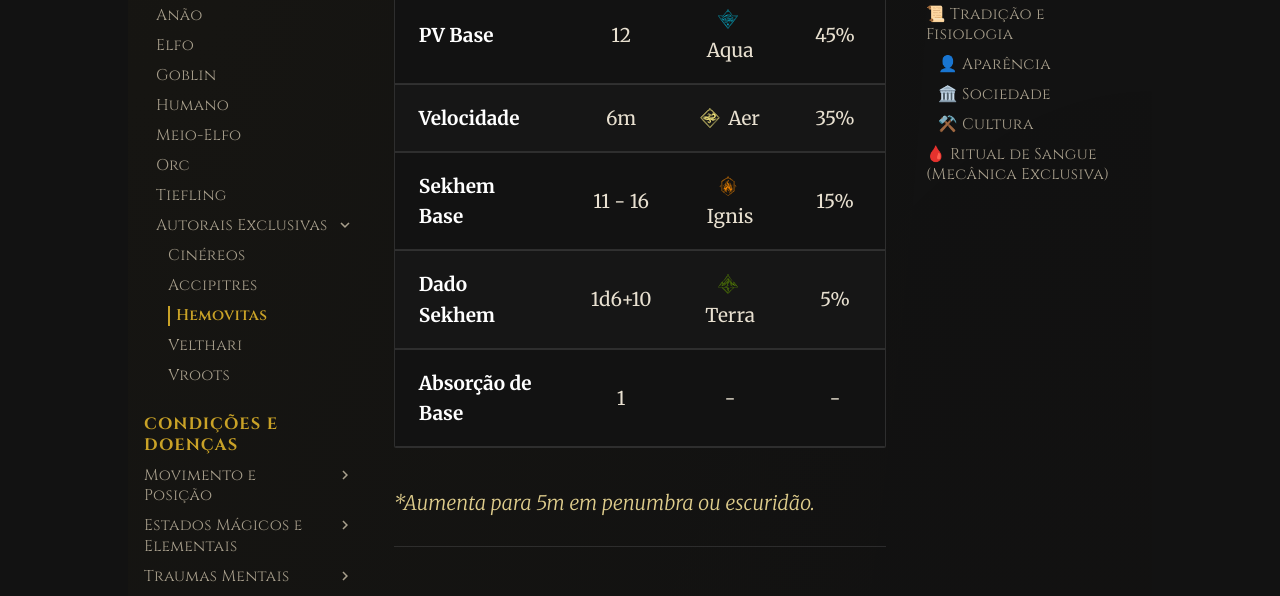
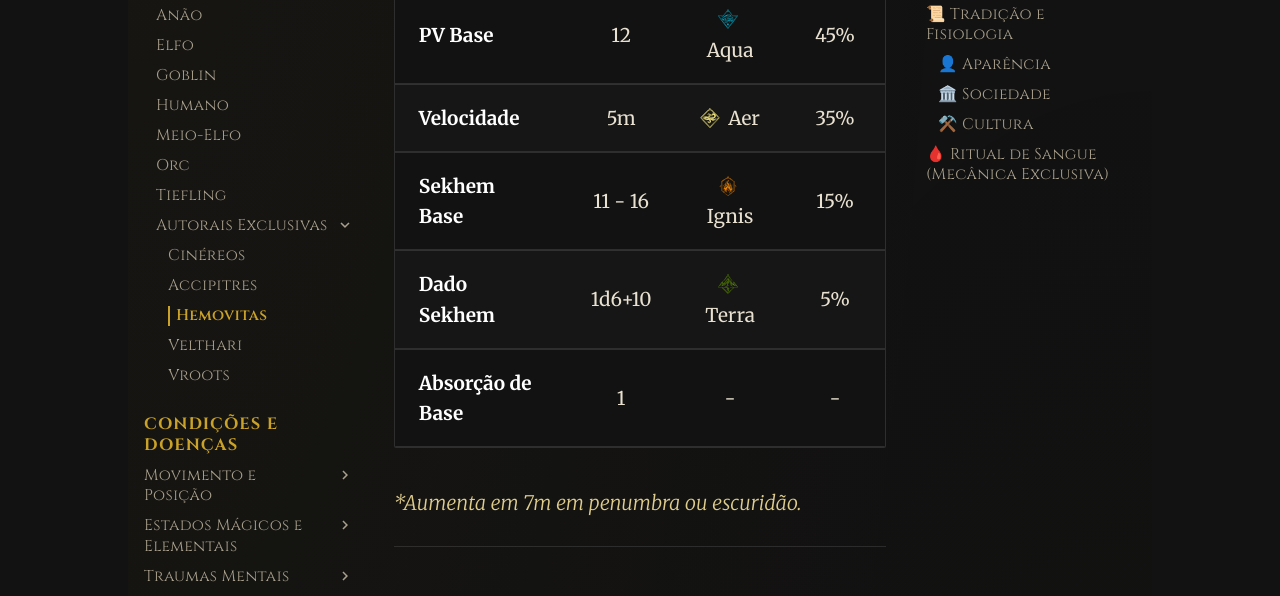
Before and after one commit to Adrian-ESoftware/Arkadice_Rules, an MkDocs documentation site: the page built from docs/04_O_Mundo_e_as_Racas/Racas/Autorais/Hemovitas.md, in a window 1280 px wide and 900 px high, scrolled down 443 px. Shown: the part 154-750 px from the top of the window. Built offline with MkDocs 1.6.1 and Material for MkDocs 9.7.7, drawn with Linux system fonts in a browser that asks for light colours; comment, search, counter and statistics services are not loaded.

Commit message:
ajuste de velocidade do hemovita

```diff
--- a/docs/04_O_Mundo_e_as_Racas/Racas/Autorais/Hemovitas.md
+++ b/docs/04_O_Mundo_e_as_Racas/Racas/Autorais/Hemovitas.md
@@ -9,12 +9,12 @@
 | ATRIBUTO | VALOR | AFINIDADE | CHANCE |
 | :--- | :---: | :---: | :---: |
 | **PV Base** | 12 | ![Aqua](../../../icons/aqua.svg){ width="20" .element-icon } Aqua | 45% |
-| **Velocidade** | 6m | ![Aer](../../../icons/aer.svg){ width="20" .element-icon } Aer | 35% |
+| **Velocidade** | 5m | ![Aer](../../../icons/aer.svg){ width="20" .element-icon } Aer | 35% |
 | **Sekhem Base** | 11 - 16 | ![Ignis](../../../icons/ignis.svg){ width="20" .element-icon } Ignis | 15% |
 | **Dado Sekhem** | 1d6+10 | ![Terra](../../../icons/terra.svg){ width="20" .element-icon } Terra | 5% |
 | **Absorção de Base** | 1 | - | - |
 
-*\*Aumenta para 5m em penumbra ou escuridão.*
+*\*Aumenta em 7m em penumbra ou escuridão.*
 
 ***
 
```
